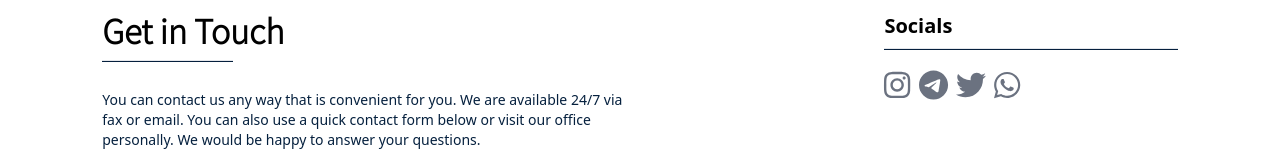
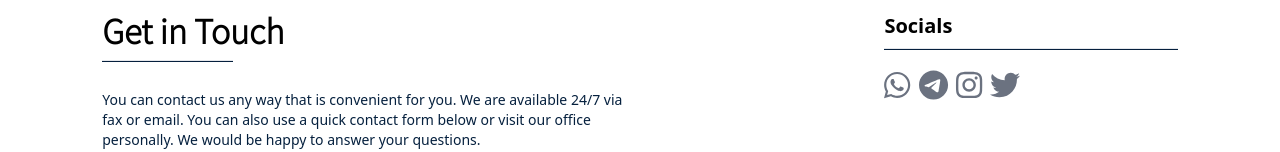
Before and after one commit to aabdurahim/studhomee, a Vue app: page /contacts in a window 1280 px wide. Shown: the part 228-380 px from the top of the page. Built offline with nearby package versions, Linux system fonts and the light colour scheme.

Commit message:
Update Contacts.vue

```diff
--- a/src/views/Contacts.vue
+++ b/src/views/Contacts.vue
@@ -7,7 +7,7 @@
         <h2 class="text-2xl lg:text-4xl font-semibold">Get in Touch</h2>
         <hr class="w-1/6 bg-hero-text my-2">
         <p class="text-sm text-hero-text lg:w-2/3 my-5 lg:my-7">You can contact us any way that is convenient for you. We are available 24/7 via fax or email. You can also use a quick contact form below or visit our office personally. We would be happy to answer your questions.</p>
-        <form target="_blank" action="https://formsubmit.co/sagadat.dauletxanuly@gmail.com" method="POST" class="block">
+        <form target="_blank" action="https://formsubmit.co/alban.2001@mail.ru" method="POST" class="block">
           <div class="lg:flex">
             <div>
               <label for="first-name" class="text-gray-700">First Name</label>
@@ -39,10 +39,10 @@
           <h4 class="text-xl font-semibold">Socials</h4>
           <hr class="w-full bg-hero-text my-2">
           <div class="flex mt-5">
+            <a href="https://api.whatsapp.com/send?phone=77081512439"><font-awesome-icon icon="fa-brands fa-whatsapp" class="text-3xl text-gray-500 hover:text-hero-block mr-2 cursor-pointer" /></a>
+            <a href="https://t.me/@Kind_er_surprise"><font-awesome-icon icon="fa-brands fa-telegram" class="text-3xl text-gray-500 hover:text-hero-block mr-2 cursor-pointer" /></a>
             <font-awesome-icon icon="fa-brands fa-instagram" class="text-3xl text-gray-500 hover:text-hero-block mr-2 cursor-pointer" />
-            <font-awesome-icon icon="fa-brands fa-telegram" class="text-3xl text-gray-500 hover:text-hero-block mr-2 cursor-pointer" />
             <font-awesome-icon icon="fa-brands fa-twitter" class="text-3xl text-gray-500 hover:text-hero-block mr-2 cursor-pointer" />
-            <font-awesome-icon icon="fa-brands fa-whatsapp" class="text-3xl text-gray-500 hover:text-hero-block mr-2 cursor-pointer" />
           </div>
         </div>
 
```
